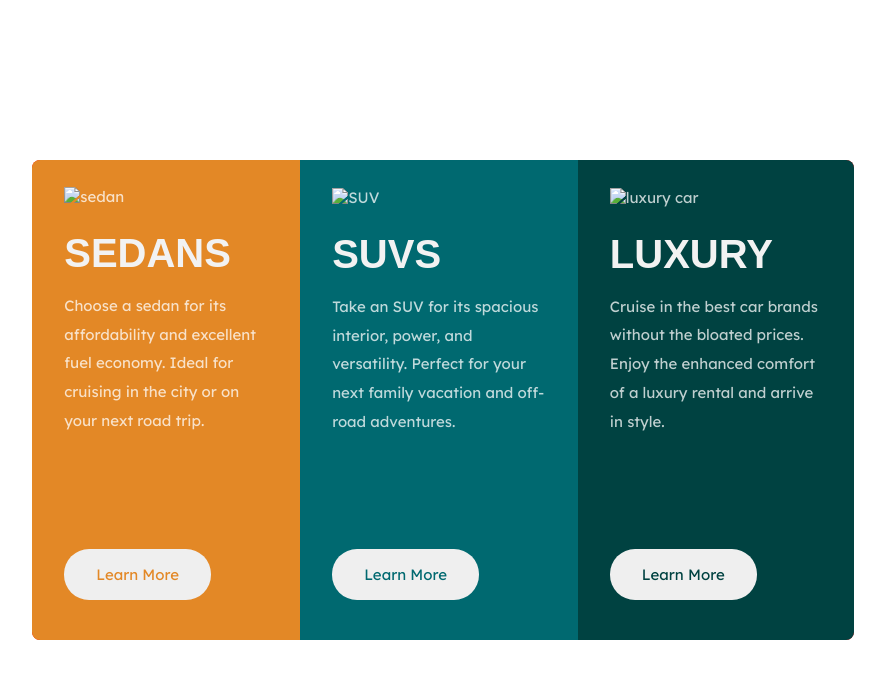
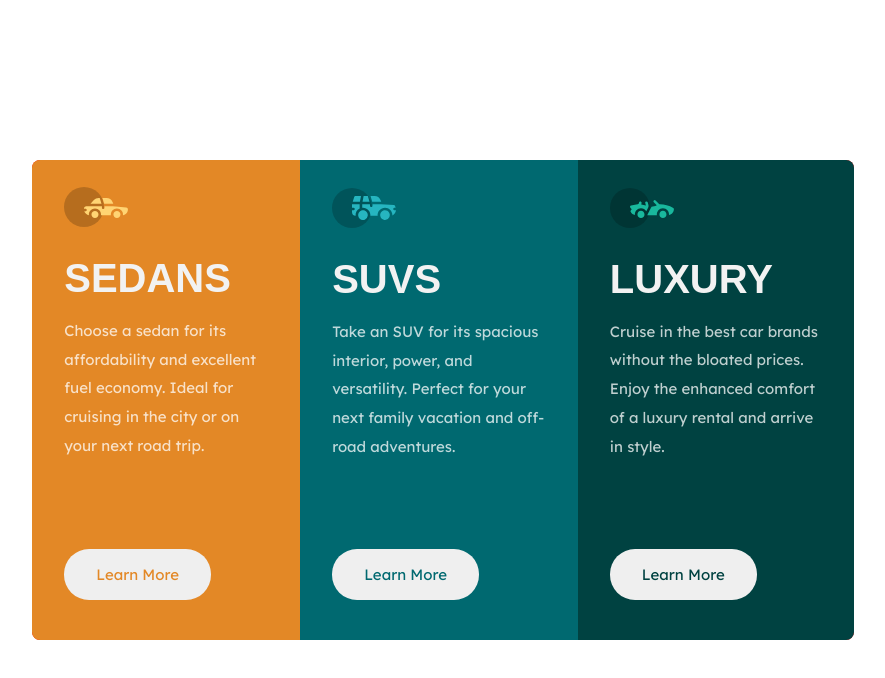
Before and after one commit to littledragonshrimp/3CardComponentTest, a plain HTML site: page index.html in a window 1280 px wide. Shown: the whole page, without its empty margins (197-1082 px from the left). Drawn offline with nearby package versions, Linux system fonts and the light colour scheme; files that its build step writes are made by us from their sources; the site is published under a folder, as on GitHub Pages, so addresses that start at the root find nothing.

Commit message:
2nd commit. fixes images

```diff
--- a/index.html
+++ b/index.html
@@ -22,7 +22,7 @@
   <main>
     <div class="car-parent">
       <div class="block sedan">
-        <img src="/images/icon-sedans.svg" class="icon sedan-pic" alt="sedan">
+        <img src="images/icon-sedans.svg" class="icon sedan-pic" alt="sedan">
           <article>
           <h1>Sedans</h1>
             <p>
@@ -33,7 +33,7 @@
           </article>
       </div>
       <div class="block SUV">
-        <img src="/images/icon-suvs.svg" class="icon suv-pic" alt="SUV">
+        <img src="images/icon-suvs.svg" class="icon suv-pic" alt="SUV">
         <article>
           <h1>SUVs</h1>
             <p>
@@ -44,7 +44,7 @@
         </article>
       </div>
       <div class="block luxury">
-        <img src="/images/icon-luxury.svg" class="icon lux-pic" alt="luxury car">
+        <img src="images/icon-luxury.svg" class="icon lux-pic" alt="luxury car">
         <article>
           <h1>Luxury</h1>
           <p>
```
